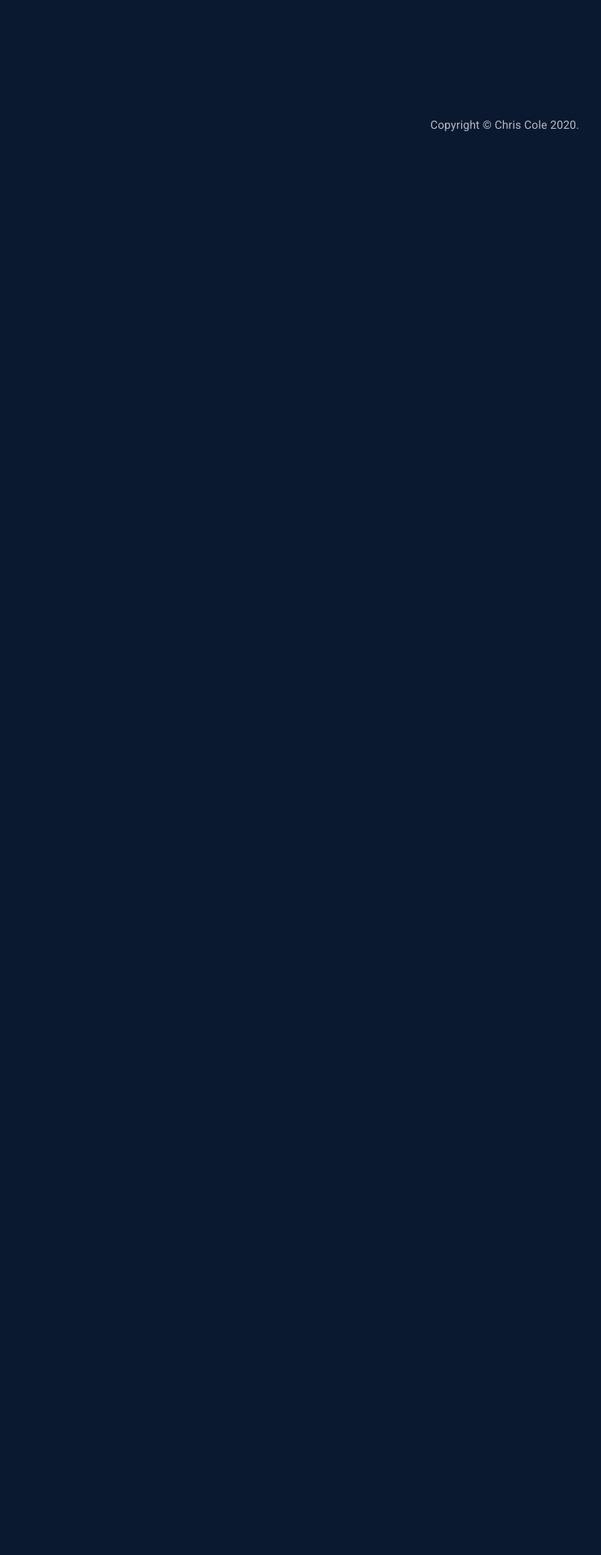
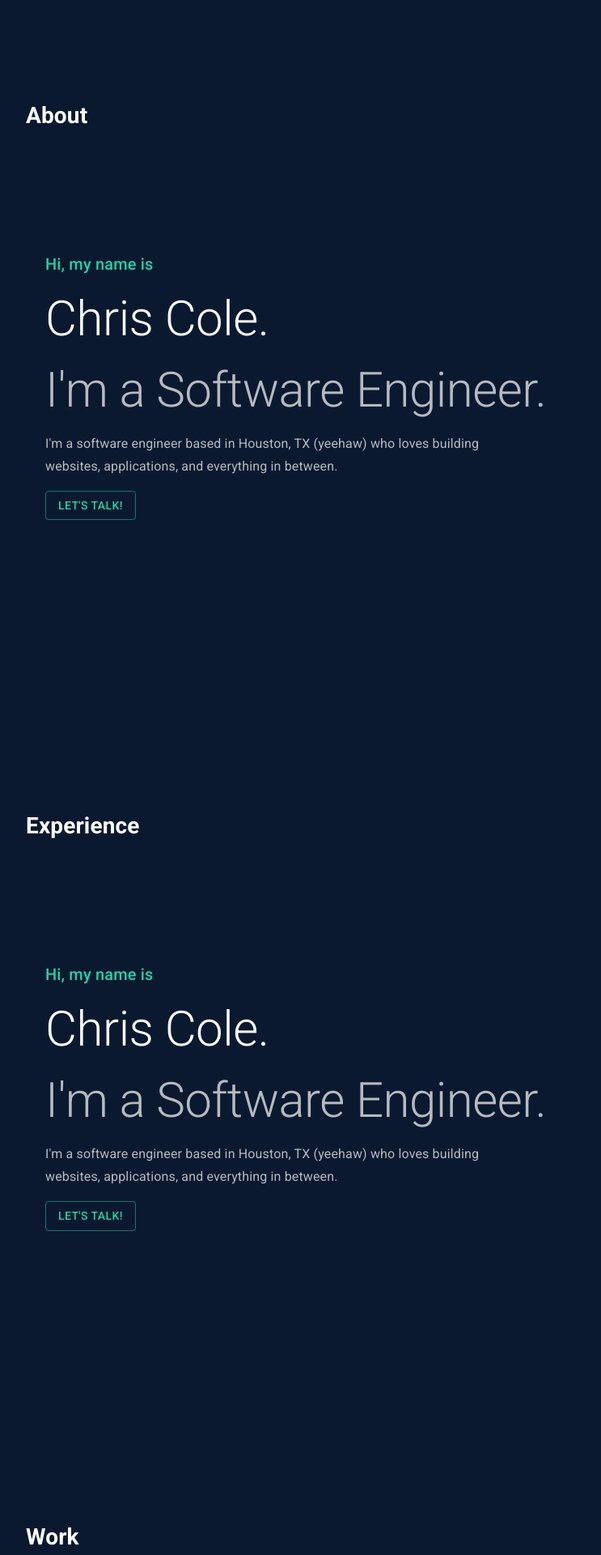
Before and after one commit to chrisrcole/chrisrcole.github.io, a React (Create React App) app: page / in a window 1280 px wide. Shown: the part 760-2680 px from the top of the page at 81% size, without its empty margins (16-759 px from the left). Before the commit the page ends 948 px from the top, so only its background shows below. Built offline with nearby package versions, Linux system fonts and the light colour scheme.

Commit message:
adding scroll navigation

```diff
--- a/package.json
+++ b/package.json
@@ -8,6 +8,7 @@
     "react": "^16.13.1",
     "react-dom": "^16.13.1",
     "react-scripts": "3.4.3",
+    "react-scroll": "^1.8.1",
     "typescript": "^4.0.3"
   },
   "devDependencies": {
@@ -18,6 +19,7 @@
     "@types/node": "^14.11.2",
     "@types/react": "^16.9.49",
     "@types/react-dom": "^16.9.8",
+    "@types/react-scroll": "^1.8.0",
     "gh-pages": "^3.1.0"
   },
   "scripts": {
--- /dev/null
+++ b/src/components/about/About.tsx
@@ -0,0 +1,9 @@
+import React from "react";
+
+export const About = () => {
+  return (
+    <>
+      <h1>About</h1>
+    </>
+  );
+};
--- /dev/null
+++ b/src/components/about/index.ts
@@ -0,0 +1 @@
+export { About } from "./About";
--- /dev/null
+++ b/src/components/contact/Contact.tsx
@@ -0,0 +1,9 @@
+import React from "react";
+
+export const Contact = () => {
+  return (
+    <>
+      <h1>Contact</h1>
+    </>
+  );
+};
--- /dev/null
+++ b/src/components/contact/index.ts
@@ -0,0 +1 @@
+export { Contact } from "./Contact";
--- /dev/null
+++ b/src/components/experience/Experience.tsx
@@ -0,0 +1,9 @@
+import React from "react";
+
+export const Experience = () => {
+  return (
+    <>
+      <h1>Experience</h1>
+    </>
+  );
+};
--- /dev/null
+++ b/src/components/experience/index.ts
@@ -0,0 +1 @@
+export { Experience } from "./Experience";
--- a/src/components/home/Home.tsx
+++ b/src/components/home/Home.tsx
@@ -2,12 +2,30 @@ import React from "react";
 import Container from "@material-ui/core/Container";
 
 import { Hero } from "../Hero/";
+import { About } from "../about";
+import { Experience } from "../experience";
+import { Work } from "../work";
+import { Contact } from "../contact";
+
+const sections = [
+  { id: "#about", section: <About /> },
+  { id: "#experience", section: <Experience /> },
+  { id: "#work", section: <Work /> },
+  { id: "#contact", section: <Contact /> },
+];
 
 export const Home = (props: any) => {
   const { classes } = props;
+
   return (
     <Container component="main" className={classes.main}>
       <Hero />
+      {sections.map((section) => (
+        <div key={section.id} id={section.id}>
+          {section.section}
+          <Hero />
+        </div>
+      ))}
     </Container>
   );
 };
--- a/src/components/navigation/Navigation.tsx
+++ b/src/components/navigation/Navigation.tsx
@@ -16,8 +16,9 @@ import ListItem from "@material-ui/core/ListItem";
 import ListItemText from "@material-ui/core/ListItemText";
 import MenuIcon from "@material-ui/icons/Menu";
 import Button from "@material-ui/core/Button";
+import { makeStyles, Theme, createStyles } from "@material-ui/core/styles";
 
-import { makeStyles, Theme, createStyles } from "@material-ui/core/styles";
+import { Link } from "react-scroll";
 
 const links = [
   { title: "About", path: "#about" },
@@ -81,10 +82,16 @@ function HideOnScroll(props: Props) {
   );
 }
 
-const NavItem = (props: { title: string; index: number }) => {
-  const { title, index } = props;
+const NavItem = (props: { title: string; path: string; index: number }) => {
+  const { title, path, index } = props;
   return (
-    <div>
+    <Link
+      activeClass="active"
+      to={path}
+      spy={true}
+      smooth={true}
+      duration={500}
+    >
       <Typography variant="button" color="secondary">
         {/* {"[ " + index + " ]"} */}
         {(index + 1).toString().padStart(2, "0") + ". "}
@@ -92,7 +99,7 @@ const NavItem = (props: { title: string; index: number }) => {
       <Typography variant="button" color="textSecondary">
         {title}
       </Typography>
-    </div>
+    </Link>
   );
 };
 
@@ -108,8 +115,8 @@ export const Navigation = (props: Props) => {
     <>
       <div className={classes.navLinks}>
         {links.map((link: any, index) => (
-          <Button key={link.path} href={link.path}>
-            <NavItem title={link.title} index={index} />
+          <Button key={link.path}>
+            <NavItem title={link.title} path={link.path} index={index} />
           </Button>
         ))}
         <Button href="#resume" color="secondary" variant="outlined">
@@ -125,9 +132,11 @@ export const Navigation = (props: Props) => {
       <Divider />
       <List>
         {links.map((link, index) => (
-          <ListItem button component={"a"} key={link.path} href={link.path}>
+          <ListItem button key={link.path} href={link.path}>
             <ListItemText
-              primary={<NavItem title={link.title} index={index} />}
+              primary={
+                <NavItem title={link.title} path={link.path} index={index} />
+              }
             />
           </ListItem>
         ))}
--- /dev/null
+++ b/src/components/work/Work.tsx
@@ -0,0 +1,9 @@
+import React from "react";
+
+export const Work = () => {
+  return (
+    <>
+      <h1>Work</h1>
+    </>
+  );
+};
--- /dev/null
+++ b/src/components/work/index.ts
@@ -0,0 +1 @@
+export { Work } from "./Work";
```
Also changed, not shown: 1 other file (tests, documents, lock files or other folders).
